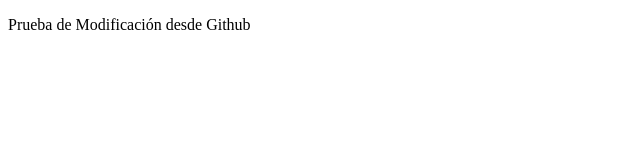
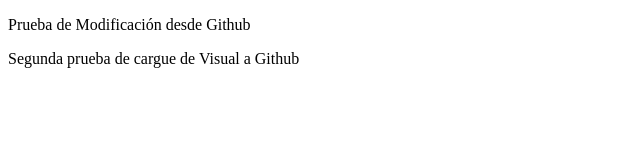
Before and after one commit to esquivel7809/Git_One, a plain HTML site: page index.html in a window 1280 px wide. Shown: the whole page, without its empty margins (0-640 px from the left). Drawn offline with Linux system fonts and the light colour scheme.

Commit message:
segundo commit

```diff
--- a/index.html
+++ b/index.html
@@ -8,5 +8,6 @@
 </head>
 <body>
     <p>Prueba de Modificación desde Github</p>
+    <p>Segunda prueba de cargue de Visual a Github</p>
 </body>
 </html>
```
